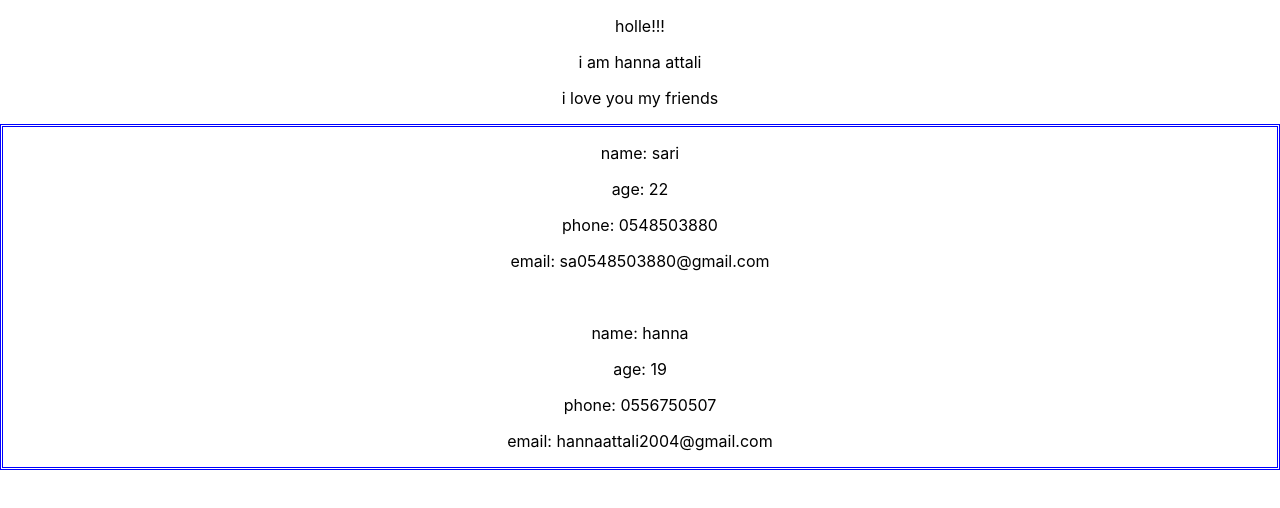
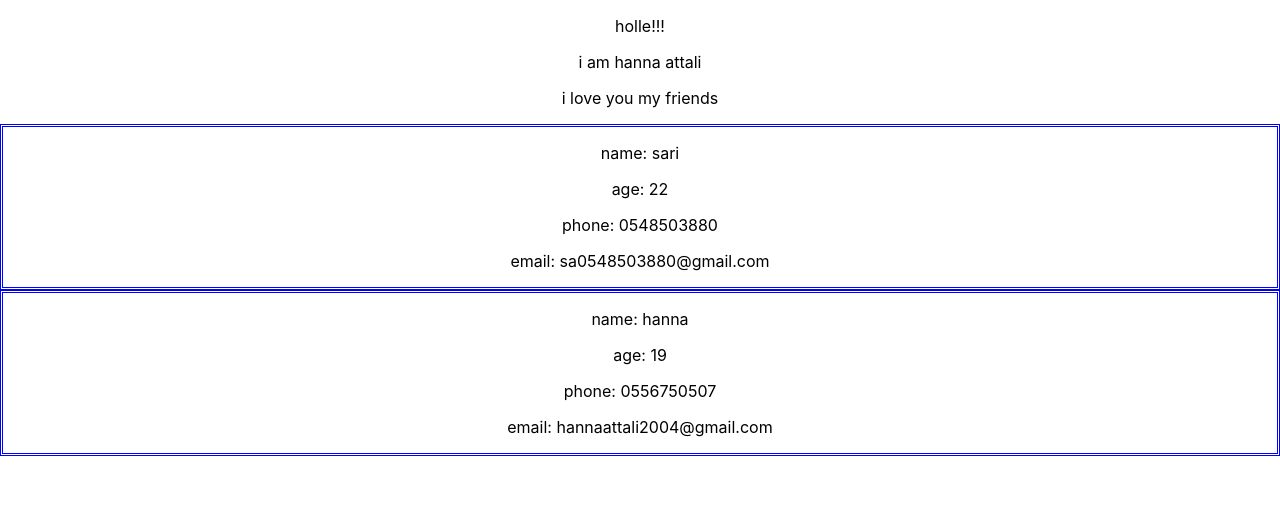
Before and after one commit to sariHeber/our-git-project, a React (Create React App) app in the folder our-project/: page / in a window 1280 px wide. Shown: the top 508 px of the page. Built offline with nearby package versions, Linux system fonts and the light colour scheme.

Commit message:
תיקון שני

```diff
--- a/our-project/src/components/entry.jsx
+++ b/our-project/src/components/entry.jsx
@@ -1,14 +1,17 @@
 import React from 'react'
 import { Sari } from './ourComponents/sari'
+import { Hanna } from './ourComponents/hanna'
 
 export const Entry = () => {
 
     return (
-        <>
-        <p>holle!!!</p>
-        <p>i am hanna attali</p>
-        <p>i love you my friends</p>
-        <Sari></Sari>
-        </>
+        <div>
+            <p>holle!!!</p>
+            <p>i am hanna attali</p>
+            <p>i love you my friends</p>
+            <Sari></Sari>
+            <Hanna></Hanna>
+        </div>
+
     )
 }
--- a/our-project/src/components/ourComponents/hanna.jsx
+++ b/our-project/src/components/ourComponents/hanna.jsx
@@ -1,6 +1,6 @@
 import React from "react"
 
-export const Sari = () => {
+export const Hanna = () => {
     return (
        <div style={{borderColor: 'blue', borderStyle:'double'}}>
         <p>name: hanna</p>
--- a/our-project/src/components/ourComponents/sari.jsx
+++ b/our-project/src/components/ourComponents/sari.jsx
@@ -3,20 +3,10 @@ import React from "react"
 export const Sari = () => {
     return (
        <div style={{borderColor: 'blue', borderStyle:'double'}}>
-        <div>
         <p>name: sari</p>
         <p>age: 22</p>
         <p>phone: 0548503880</p>
         <p>email: sa0548503880@gmail.com</p>
-        </div>
-            <br />
-
-            <div>
-        <p>name: hanna</p>
-        <p>age: 19</p>
-        <p>phone: 0556750507</p>
-        <p>email: hannaattali2004@gmail.com</p>
-        </div>
        </div>
     )
 }
```
